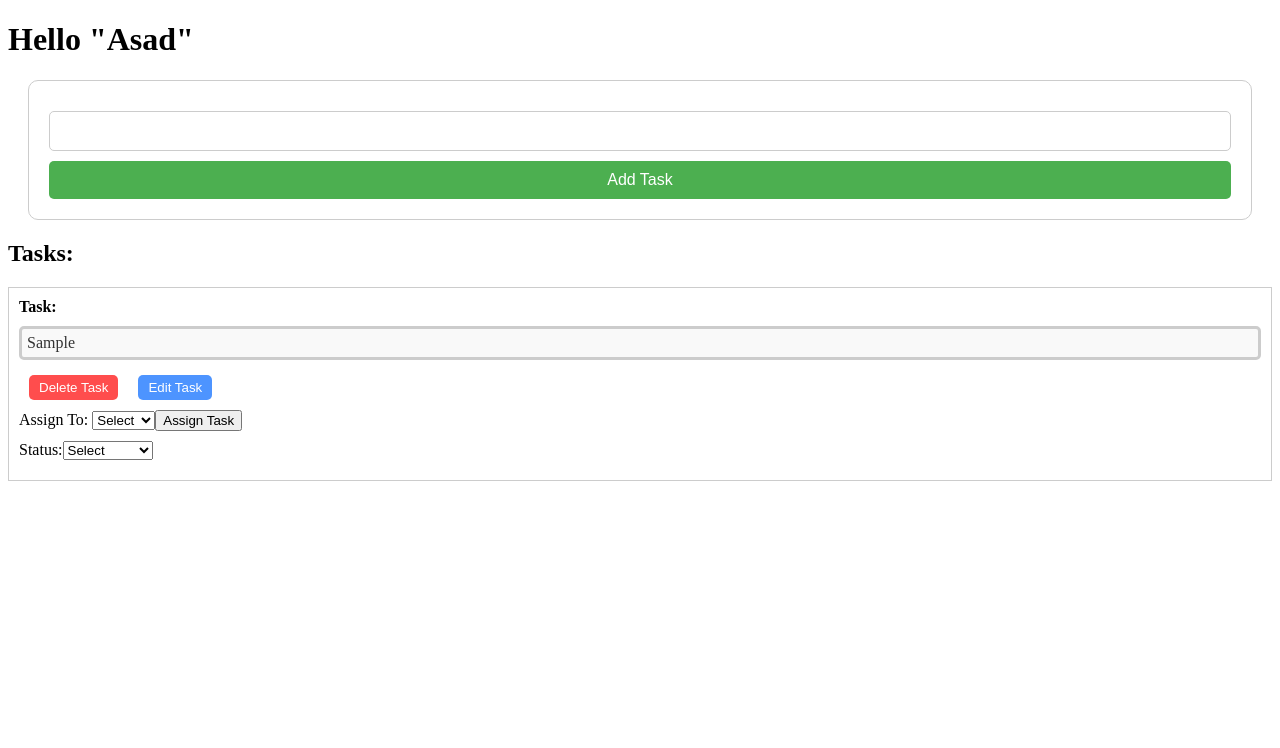
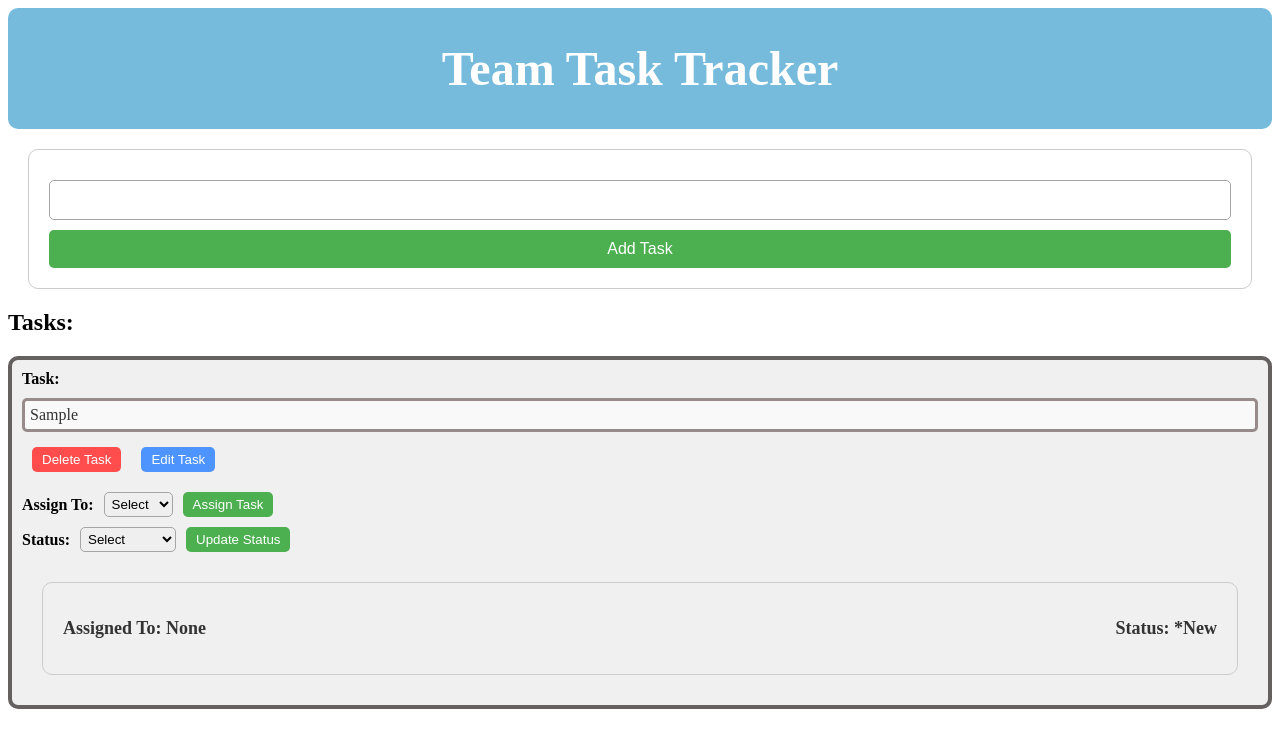
Before and after one commit to Starlander0047/JS_usecase_RSM, a plain HTML site: page taskTracker.html in a window 1280 px wide. Both pictures are taken after typing "Sample" into the empty fields and a click on the button "Add Task". Drawn offline with Linux system fonts and the light colour scheme.

```diff
--- a/taskTracker.css
+++ b/taskTracker.css
@@ -5,6 +5,26 @@
     box-sizing: border-box;
     text-decoration: none;
     list-style: none;
+}
+.header
+{
+    background-color: #76bbdc;
+    color: white;
+    padding: 1px;
+    text-align: center;
+    font-size: 24px;
+    font-weight: bold;
+    border-radius: 10px;
+}
+.task
+{
+    display: flex;
+    flex-direction: column;
+    margin-bottom: 20px;
+    padding: 10px;
+    border: 4px solid #666161;
+    border-radius: 10px;
+    background-color: #f0f0f0;
 }
 
 /* CSS for the Task Input Div Starts */
@@ -22,7 +42,7 @@
     margin: 10px 0;
     padding: 10px;
     font-size: 16px;
-    border: 1px solid #ccc;
+    border: 1px solid #a7a4a4;
     border-radius: 5px;
 }
 #taskInputBTN
@@ -38,21 +58,15 @@
 }
 /* CSS for the Task Input Div Ends */
 
-.task
-{
-    display: flex;
-    flex-direction: column;
-    margin-bottom: 20px;
-    padding: 10px;
-    border: 1px solid #ccc;
-}
+
+/* CSS for the Task Value Div Starts */
 
 .taskValue
 {
     margin: 5px 0;
     font-size: 16px;
     color: #333;
-    border: 3px solid #ccc;
+    border: 3px solid #978b8b;
     padding: 5px;
     border-radius: 5px;
     background-color: #f9f9f9;
@@ -63,7 +77,10 @@
     font-weight: bold;
     margin-bottom: 5px;
 }
+/* CSS for the Task Value Div Ends */
 
+
+/* CSS for the Operations Div Starts */
 .deleteButton
 {
     background-color: #ff4d4d;
@@ -92,3 +109,61 @@
     align-items: center;
     margin: 10px 0;
 }
+
+.taskAssignDiv
+{
+    display: flex;
+    align-items: center;
+    margin: 10px 0;
+}
+
+.taskStatusBTN,
+.taskAssignBTN
+{
+    background-color: #4CAF50;
+    color: white;
+    border: none;
+    padding: 5px 10px;
+    cursor: pointer;
+    margin-left: 10px;
+    border-radius: 5px;
+}
+
+.taskStatusLabel,
+.taskAssignLabel
+{
+    font-weight: bold;
+    margin-right: 10px;
+}
+
+.taskStatusSelect,
+.taskAssignSelect
+{
+    padding: 3px;
+    font-size: 14x;
+    border: 1px solid #a7a4a4;
+    border-radius: 5px;
+}
+/* CSS for the Operations Div Ends */
+
+
+/* CSS for the Display Overview Div Starts */
+.displayOverview
+{
+    display: flex;
+    justify-content: space-between;
+    margin: 20px;
+    padding: 20px;
+    border: 1px solid #ccc;
+    border-radius: 10px;
+    background-color: #f0f0f0;
+}
+.displayAssigned,
+.displayStatus
+{
+    font-size: 18px;
+    color: #333;
+    font-weight: bold;
+}
+
+/* CSS for the Display Overview Div Ends */
--- a/taskTracker.html
+++ b/taskTracker.html
@@ -6,9 +6,9 @@
     <title>Team Task Tracker</title>
     <link rel="stylesheet" href="taskTracker.css">
 </head>
-<body onload="renderTasks()">
+<body">
     <div class="header">
-        <h1>Hello "Asad"</h1>
+        <h1>Team Task Tracker</h1>
     </div>
 
     <div class="body">
@@ -26,6 +26,7 @@
     </div>
 </body>
 
+
 <script>
     const tasks = [];
     taskID = 0;
@@ -42,7 +43,7 @@
         const task = {
             id: taskID,
             value: taskValue,
-            status: "todo",
+            status: "*New",
             assignedTo: []
         };
         tasks.push(task);
@@ -97,8 +98,9 @@
             taskAssignDiv.appendChild(label);
 
             const taskAssign = document.createElement('select');
+            taskAssign.id = 'taskAssignSelect';
+            taskAssign.className = 'taskAssignSelect';
 
-            taskAssign.className = 'taskAssign';
             const options = ['Select', 'Asad', 'Umar', 'Peter', 'Nitin', 'Piyush'];
             options.forEach(option => {
                 const opt = document.createElement('option');
@@ -110,12 +112,12 @@
                 }
                 taskAssign.appendChild(opt);
             });
-            const assignTaskBTN = document.createElement('button');
-            assignTaskBTN.textContent = 'Assign Task';
-            assignTaskBTN.className = 'assignTaskBTN';
+            const taskAssignBTN = document.createElement('button');
+            taskAssignBTN.textContent = 'Assign Task';
+            taskAssignBTN.className = 'taskAssignBTN';
 
             taskAssignDiv.appendChild(taskAssign);
-            taskAssignDiv.appendChild(assignTaskBTN);
+            taskAssignDiv.appendChild(taskAssignBTN);
 
 
             // Task Status Input
@@ -128,7 +130,8 @@
             statusDiv.appendChild(taskStatusLabel);
 
             const taskStatus = document.createElement('select');
-            taskStatus.className = 'taskStatus';
+            taskStatus.id = 'taskStatusSelect';
+            taskStatus.className = 'taskStatusSelect';
             const statusOptions = ['Select', 'Todo', 'In-progress', 'Done'];
             statusOptions.forEach(status => {
                 const statusOpt = document.createElement('option');
@@ -142,6 +145,13 @@
             });
             statusDiv.appendChild(taskStatus);
 
+            const taskStatusBTN = document.createElement('button');
+            taskStatusBTN.textContent = 'Update Status';
+            taskStatusBTN.className = 'taskStatusBTN';
+            statusDiv.appendChild(taskStatusBTN);
+
+
+            // Append all elements to the taskDiv
             operationsDiv.appendChild(deleteButton);
             operationsDiv.appendChild(editButton);
             operationsDiv.appendChild(taskAssignDiv);
@@ -149,8 +159,23 @@
 
             taskDiv.appendChild(operationsDiv);
 
+            // Display 'task assigned users' and 'task status'
+            const displayOverview = document.createElement('div');
+            displayOverview.className = 'displayOverview';
+            const displayAssigned = document.createElement('h2');
+            displayAssigned.className = 'displayAssigned';
+            displayAssigned.textContent = `Assigned To: ${task.assignedTo.length > 0 ? task.assignedTo.join(', ') : 'None'}`;
+            displayOverview.appendChild(displayAssigned);
+            const displayStatus = document.createElement('h2');
+            displayStatus.className = 'displayStatus';
+            displayStatus.textContent = `Status: ${task.status}`;
+            displayOverview.appendChild(displayStatus);
 
+            taskDiv.appendChild(displayOverview);
+
+            // Append taskDiv to tasksDiv
             tasksDiv.appendChild(taskDiv);
+
         });
 
         if(tasksDiv.children.length === 0) {
@@ -160,20 +185,53 @@
             noTaskMSG.style.color = 'red';
             tasksDiv.appendChild(noTaskMSG);
         }
+    }
 
-        // Add event listener
+    // Add event listener to tasksDiv
+    const tasksDiv = document.getElementById('tasksDiv');
     tasksDiv.addEventListener('click', function(event) {
-            if(event.target && event.target.matches('.deleteButton')) {
+        if(event.target && event.target.matches('.deleteButton'))
+        {
             const taskDiv = event.target.closest('.task');
             const taskId = parseInt(taskDiv.id);
             const taskIndex = tasks.findIndex(task => task.id === taskId);
-                if (taskIndex > -1) {
+            if (taskIndex > -1)
+            {
                 tasks.splice(taskIndex, 1);
                 renderTasks();
             }
         }
+        else if(event.target && event.target.matches('.taskAssignBTN'))
+        {
+            const taskDiv = event.target.closest('.task');
+            const taskID = parseInt(taskDiv.id);
+            const taskIndex = tasks.findIndex(task => task.id === taskID);
+            const taskAssignSelect = taskDiv.querySelector('#taskAssignSelect');
+            const assignedTo = taskAssignSelect.value;
+            if (taskIndex > -1 && assignedTo !== 'Select' && tasks[taskIndex].assignedTo.includes(assignedTo) === false)
+            {
+                tasks[taskIndex].assignedTo.push(assignedTo);
+                alert(`Task assigned to ${assignedTo}`);
+                renderTasks();
+            }
+            else alert('Please select a valid user to assign the task');
+        }
+        else if(event.target && event.target.matches('.taskStatusBTN'))
+        {
+            const taskDiv = event.target.closest('.task');
+            const taskID = parseInt(taskDiv.id);
+            const taskIndex = tasks.findIndex(task => task.id === taskID);
+            const taskStatusSelect = taskDiv.querySelector('#taskStatusSelect');
+            const status = taskStatusSelect.value;
+            if (taskIndex > -1 && status !== 'Select')
+            {
+                tasks[taskIndex].status = status;
+                alert(`Task status updated to ${status}`);
+                renderTasks();
+            }
+            else alert('Please select a valid status');
+        }
     });
-    }
 
 </script>
 </html>
```
Also changed, not shown: taskDiv.html (+5 -0 lines), test.html (+15 -8 lines), risksFisk.txt. Lines whose indentation alone changed are shown as unchanged.
